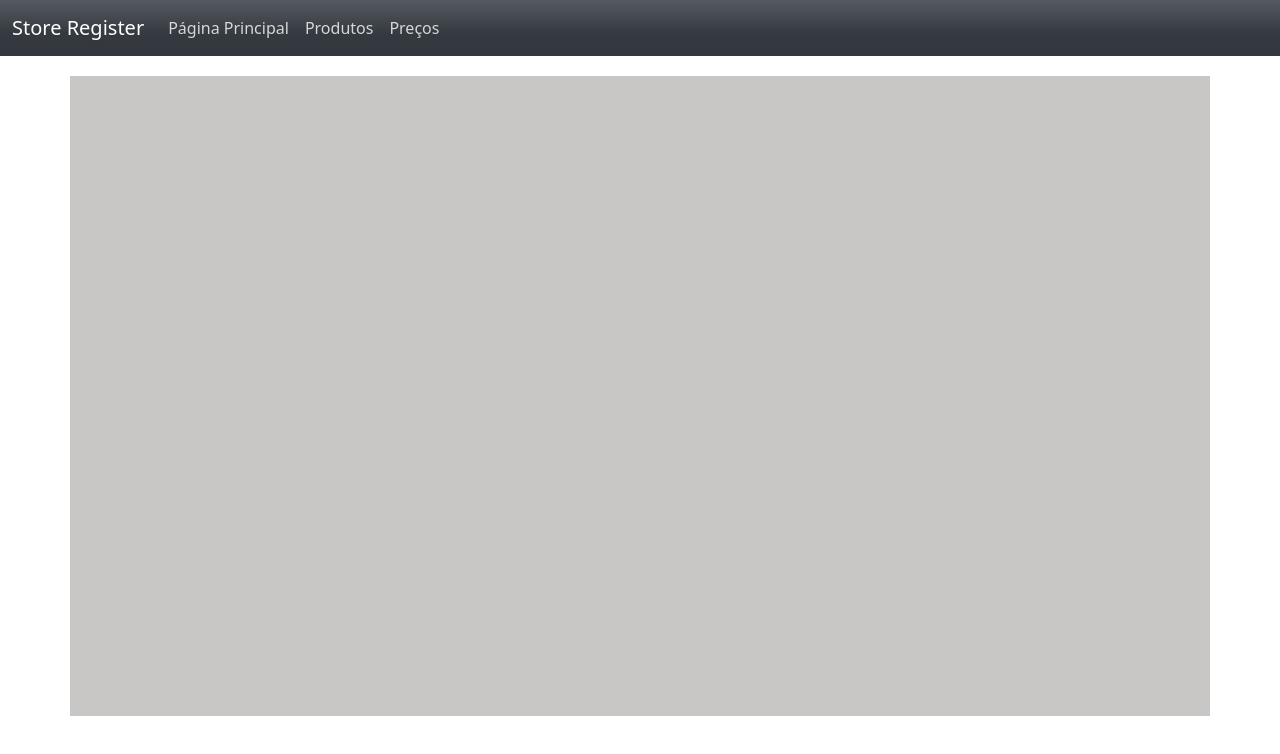
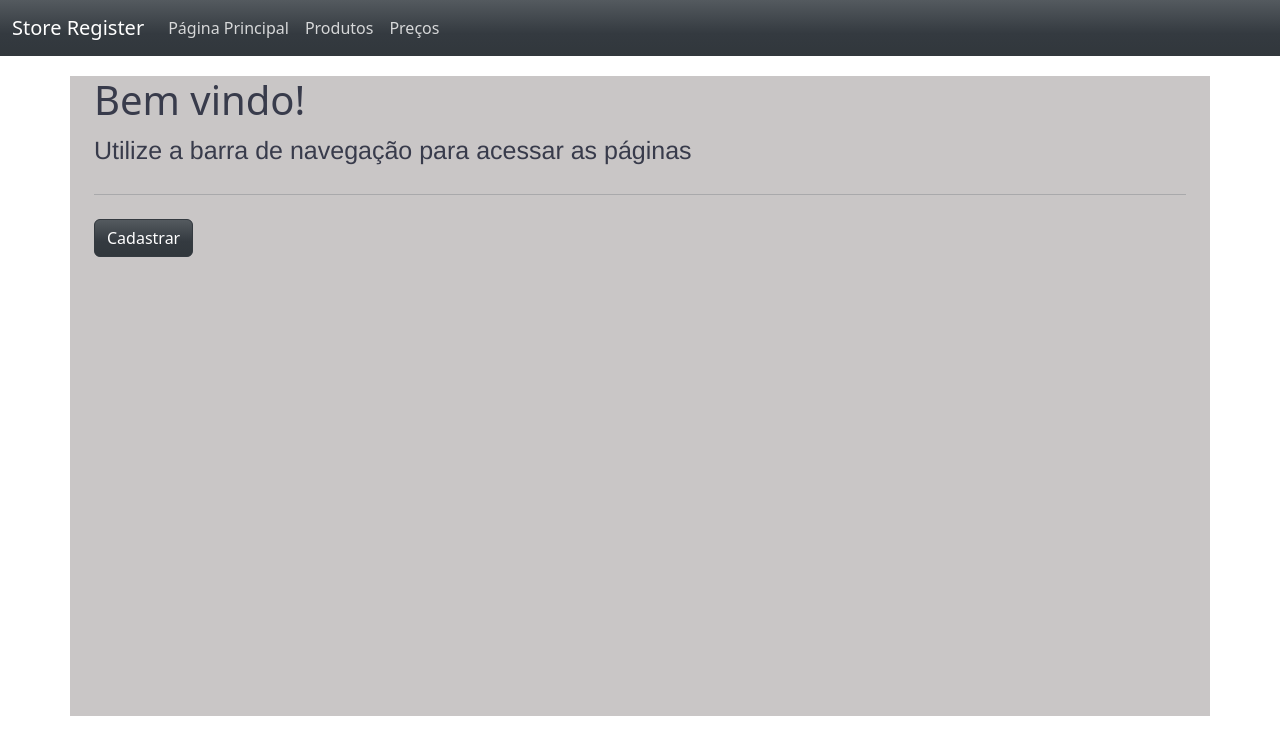
Before and after one commit to DerickLFAndrade/Cadastro-de-produtos-React.js, a React (Create React App) app: page /build/index.html in a window 1280 px wide. Shown: the top 754 px of the page. Built offline with nearby package versions, Linux system fonts and the light colour scheme.

Commit message:
correção build

```diff
--- a/src/components/navbar.jsx
+++ b/src/components/navbar.jsx
@@ -14,7 +14,7 @@ export default function Navbar() {
                     <div className="collapse navbar-collapse" id="navbarColor02">
                         <ul className="navbar-nav me-auto">
                             <li className="nav-item active">
-                                <Link className="nav-link" to="/index.html">Página Principal
+                                <Link className="nav-link" to="/build/index.html">Página Principal
                                     <span className="visually-hidden">(current)</span>
                                 </Link>
                             </li>
--- a/src/rotas.js
+++ b/src/rotas.js
@@ -14,7 +14,7 @@ function Rotas() {
                 <Navbar />
                 <div className="container">
                     <Routes>
-                        <Route element={<Home/>} path="/index.html" exact />
+                        <Route element={<Home/>} path="/build/index.html" exact />
                         <Route element={<CadastroProduto />} path="/buid/cadastro-produtos" exact />
                     </Routes>
                 </div>
--- a/src/views/home.jsx
+++ b/src/views/home.jsx
@@ -11,7 +11,7 @@ export default function Home() {
                 <hr className="my-4" />
 
                 <p className="lead">
-                    <Link className="btn btn-primary btn-dark" to="/cadastro-produtos" role="button">Cadastrar</Link>
+                    <Link className="btn btn-primary btn-dark" to="/build/cadastro-produtos" role="button">Cadastrar</Link>
                 </p>
             </div>
         </>
--- a/src/views/produtos/cadastro.jsx
+++ b/src/views/produtos/cadastro.jsx
@@ -8,7 +8,7 @@ export default function CadastroProduto () {
             Cadastro de Produtos
         </div>
         <div className="card-body">
-                <Link to="/index.html">Voltar</Link>
+                <Link to="/build/index.html">Voltar</Link>
         </div>
         </>
     )
```
Also changed, not shown: 2 other files (tests, documents, lock files or other folders).
